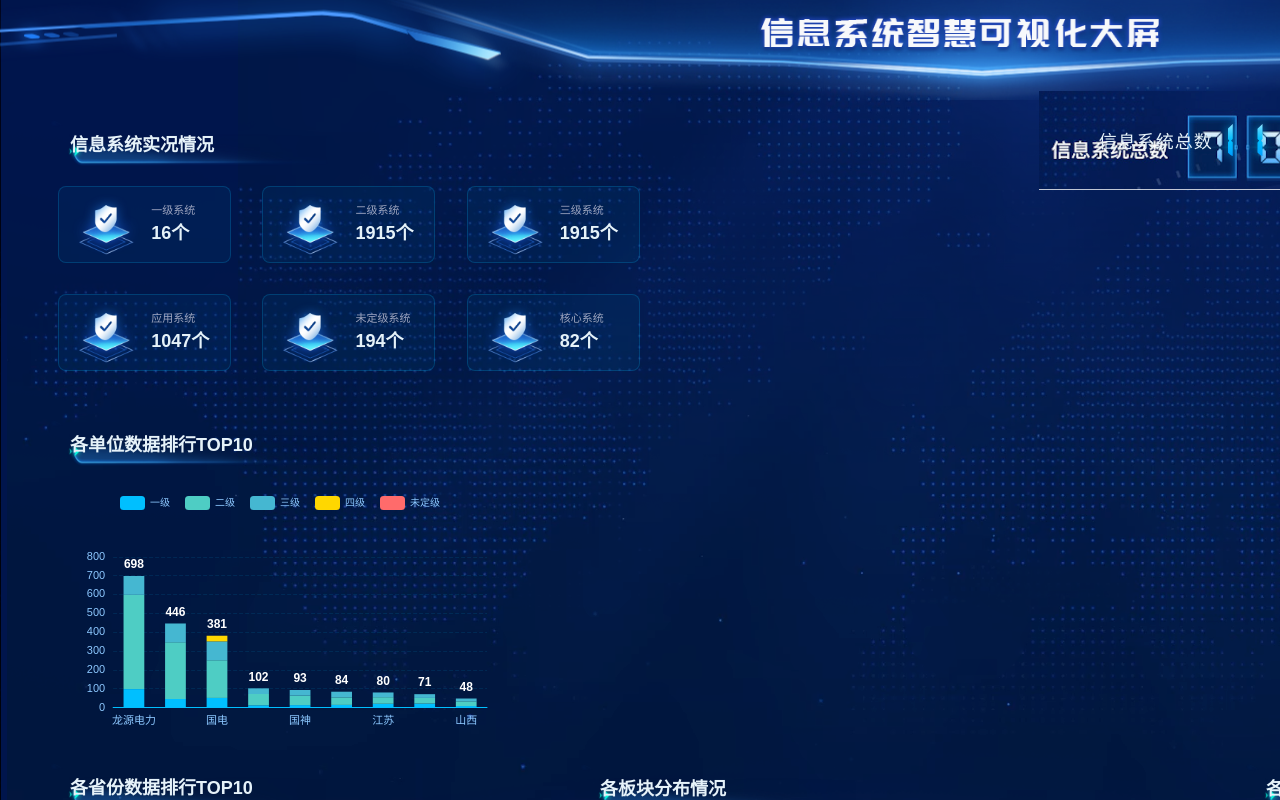
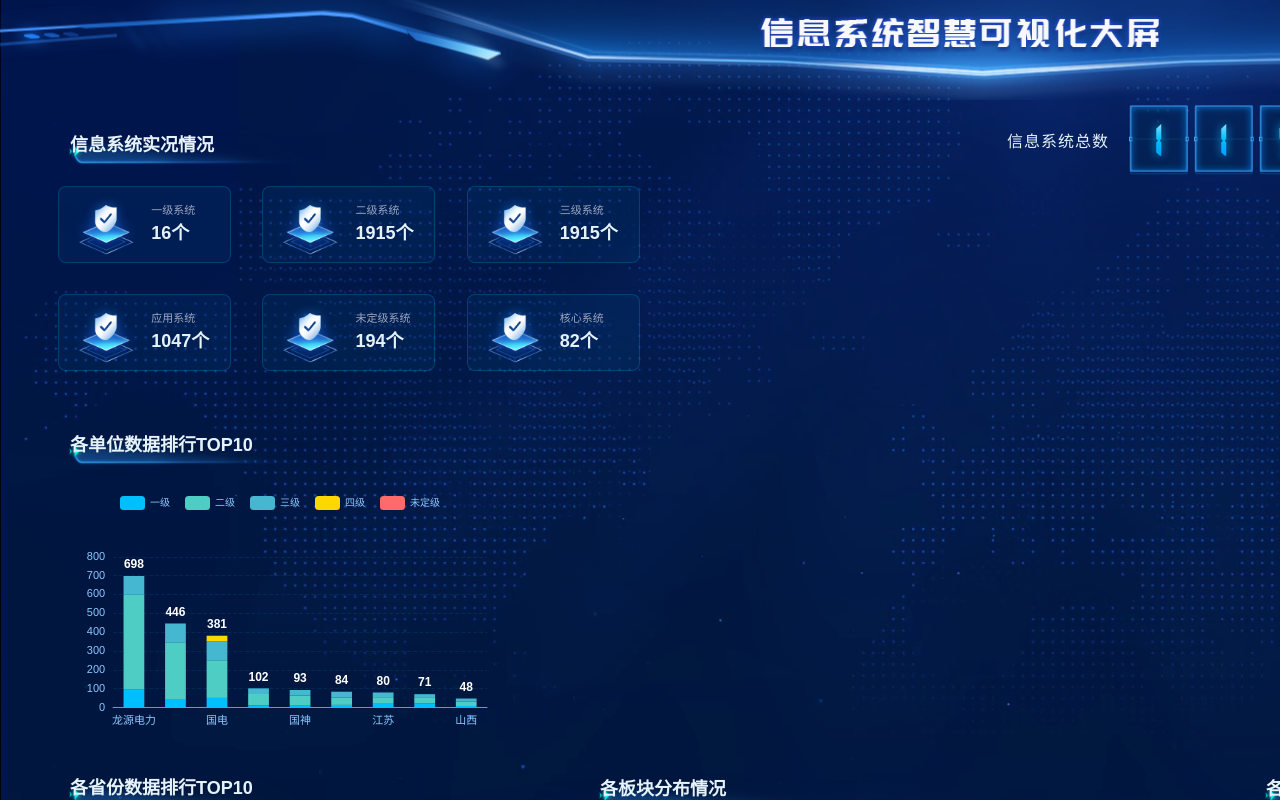
Before and after one commit to bluebirddm/01_bigscreen, a Vue app: page / in a window 1280 px wide. Shown: the top 800 px of the page. Built offline with nearby package versions, Linux system fonts and the light colour scheme; no server answers.

Commit message:
信息系统总数

```diff
--- a/src/App.vue
+++ b/src/App.vue
@@ -28,7 +28,16 @@
         <div class="info-bar">
           <div class="info-counter">
             <span class="counter-label">信息系统总数</span>
-            <span class="counter-number">{{ animatedTotal }}</span>
+            <span class="counter-number">
+              <span
+                v-for="(digit, index) in animatedTotal.toString().split('')"
+                :key="index"
+                class="digit-wrapper"
+              >
+                <span class="digit-text">{{ digit }}</span>
+              </span>
+            </span>
+            <span class="counter-label">个</span>
           </div>
         </div>
         <China3DMap />
@@ -158,34 +167,58 @@ onMounted(() => {
   flex-direction: row;
   align-items: center;
   justify-content: center;
-  padding: 20px 60px;
-  background-image: url('./assets/totoal_counter.png');
+  padding: 25px 40px;
+  /* background-image: url('./assets/totoal_counter.png'); */
   background-repeat: no-repeat;
-  background-position: center;
-  background-size: contain;
-  min-width: 300px;
-  min-height: 120px;
-  gap: 15px;
+  background-position: center center;
+  background-size: 100% 100%;
+  width: 350px;
+  height: 100px;
+  gap: 20px;
 }
 
 .counter-number {
   font-size: 50px;
   font-weight: bold;
   font-family: 'DigitalDisplay', 'Courier New', 'Monaco', 'Menlo', 'Consolas', 'Liberation Mono', monospace;
+  line-height: 1;
+  display: flex;
+  align-items: center;
+  gap: 5px;
+}
+
+.digit-wrapper {
+  display: inline-block;
+  width: 60px;
+  height: 70px;
+  background-image: url('./assets/digit_bg.png');
+  background-repeat: no-repeat;
+  background-size: 100% 100%;
+  background-position: center;
+  color: transparent;
+  background-clip: padding-box;
+  position: relative;
+  display: flex;
+  align-items: center;
+  justify-content: center;
+}
+
+.digit-wrapper .digit-text {
   background: linear-gradient(to bottom, #ffffff 0%, #00bfff 50%, #0080ff 100%);
   -webkit-background-clip: text;
   -webkit-text-fill-color: transparent;
   background-clip: text;
-  line-height: 1;
   text-shadow: 0 0 10px rgba(0, 191, 255, 0.8);
-  letter-spacing: 24px;
+  position: relative;
+  z-index: 1;
 }
 
 .counter-label {
-  font-size: 18px;
+  font-size: 16px;
   color: #E5F2F9;
   font-weight: 500;
   letter-spacing: 1px;
+  white-space: nowrap;
 }
 
 .panel-section {
```
Also changed, not shown: src/assets/digit_bg.png (renamed from 信息系统切图/4、数字背景.png).
